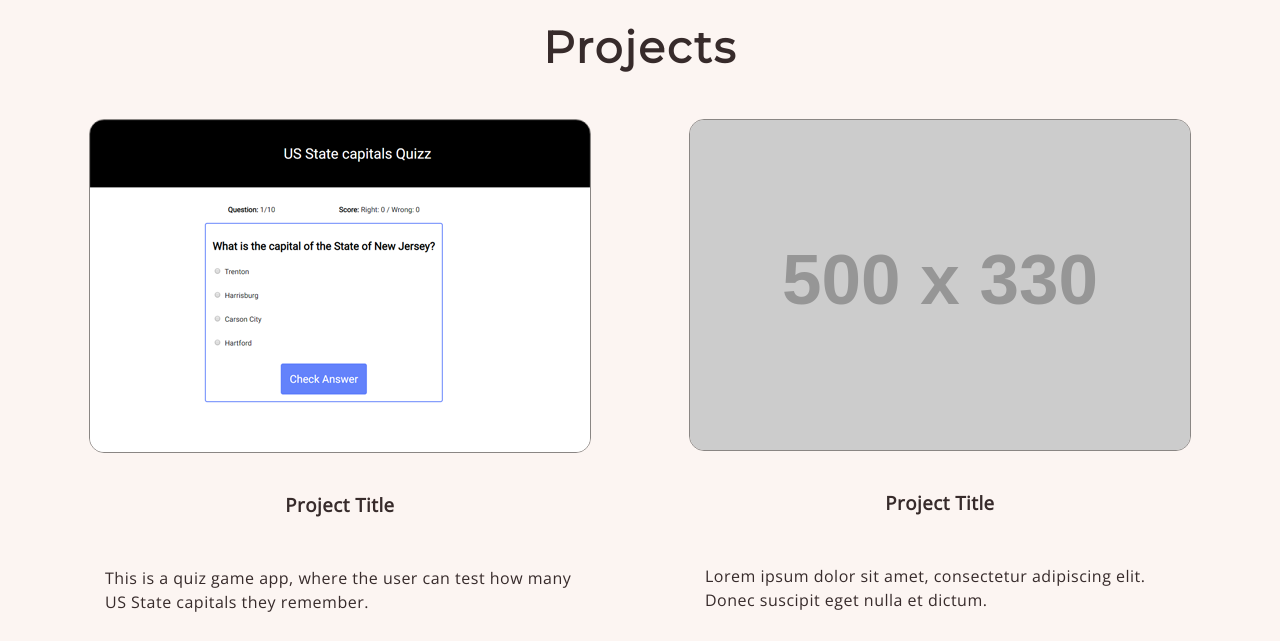
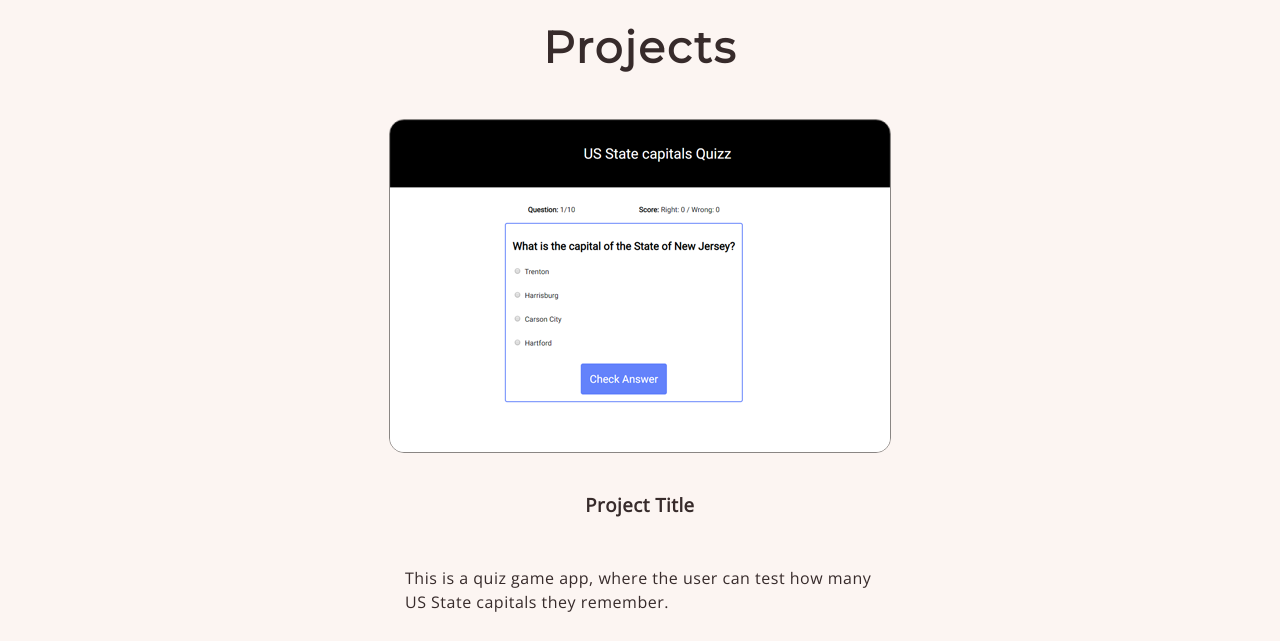
Before and after one commit to rodrigohervas/portfolio, a plain HTML site: page src/index.html in a window 1280 px wide. Shown: the part 750-1391 px from the top of the page. Drawn offline with nearby package versions, Linux system fonts and the light colour scheme; placeholder pictures from the web are drawn by us.

Commit message:
Edited out the empty projects in index.html

```diff
--- a/src/index.html
+++ b/src/index.html
@@ -81,7 +81,7 @@
                         </div>
                     </div>
 
-                    <div id="project2" class="project-container">
+                    <!--div id="project2" class="project-container">
                         <div class="project-image-container">
                             <img class="project-img" src="https://via.placeholder.com/500x330.png"
                                 alt="description of image here" role="img" aria-label="description of image here">
@@ -151,7 +151,7 @@
                                 Live Site
                             </a>
                         </div>
-                    </div>
+                    </div-->
 
                 </div>
             </section>
```
